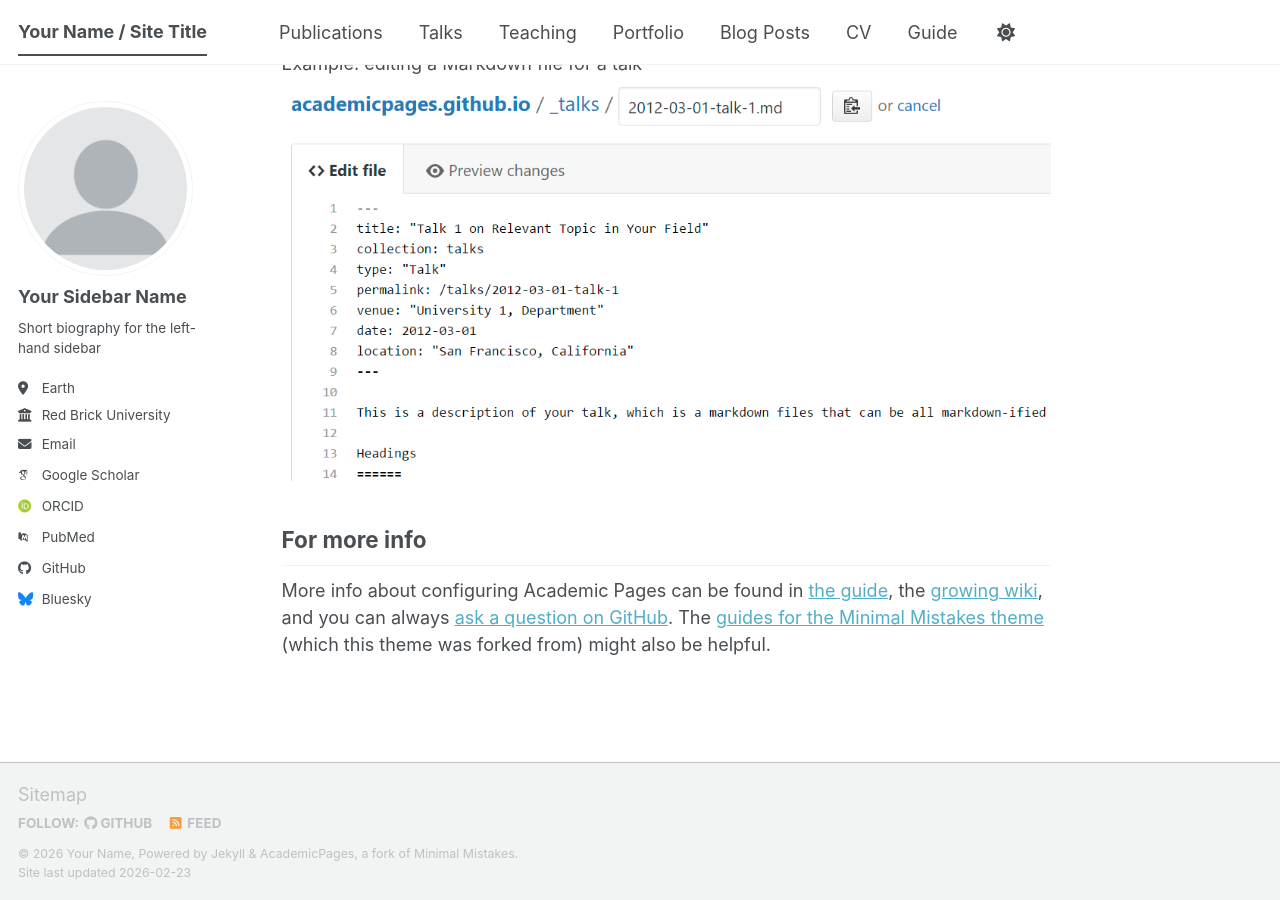
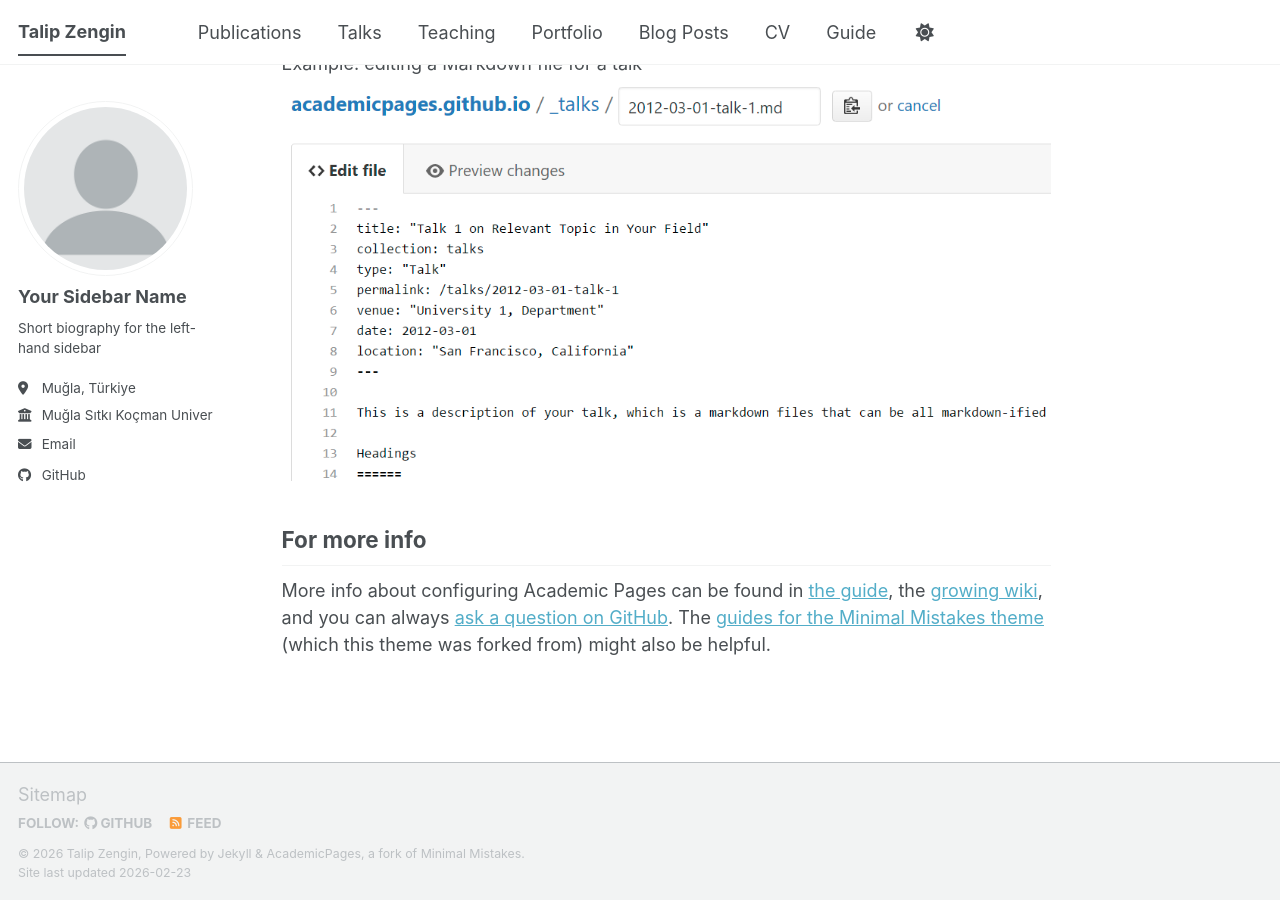
Before and after one commit to talipzengin/talipzengin.github.io, a Jekyll site: the page built from _pages/about.md, in a window 1280 px wide and 900 px high, scrolled down 2720 px. Built offline with Jekyll 4.4.1, drawn with Linux system fonts in a browser that asks for light colours; some web fonts are replaced; a script bundle is joined from its source files by our own code; library files that are not in the unit come from our copies.

Commit message:
Update _config.yml

```diff
--- a/_config.yml
+++ b/_config.yml
@@ -9,10 +9,10 @@
 # Basic Site Settings
 locale                   : "en-US"
 site_theme               : "default" # The available themes options are "default", "air", "sunrise", "mint", "dirt" and "contrast"
-title                    : "Your Name / Site Title"
+title                    : "Talip Zengin"
 title_separator          : "-"
-name                     : &name "Your Name"
-description              : &description "Your Name's academic portfolio"   # Update this with a general description of your site, this is the default if not overridden by a page
+name                     : &name "Talip Zengin"
+description              : &description "Computational biologist"   # Update this with a general description of your site, this is the default if not overridden by a page
 url                      : https://academicpages.github.io # The base hostname & protocol for your site e.g. "https://[your GitHub username].github.io",
                                                            # or if you already have some other page hosted on Github then use "https://[your GitHub username].github.io/[Your Repo Name]"
 baseurl                  : "" # the subpath of your site, e.g. "/blog"
@@ -27,21 +27,21 @@ author:
   name             : "Your Sidebar Name"
   pronouns         : # example: "she/her"
   bio              : "Short biography for the left-hand sidebar"
-  location         : "Earth"
-  employer         : "Red Brick University"
+  location         : "Muğla, Türkiye"
+  employer         : "Muğla Sıtkı Koçman University"
   uri              : # URL
-  email            : "none@example.org"
+  email            : "talipzengin@mu.edu.tr"
 
   # Academic websites
   academia         : # URL
   arxiv            : # URL - Update with the correct link to your profile
-  googlescholar    : "https://scholar.google.com/citations?user=PS_CX0AAAAAJ"
+  googlescholar    : # URL
   inspire-hep      : # URL
   impactstory      : # URL
-  orcid            : "https://orcid.org/yourorcidurl"
+  orcid            : # URL
   semantic         : # URL
   ssrn             : # URL
-  pubmed           : "https://www.ncbi.nlm.nih.gov/pubmed/?term=john+snow"
+  pubmed           : # URL
   researchgate     : # URL
   scopus           : # URL
   zotero           : # URL
@@ -57,7 +57,7 @@ author:
 
   # Social media
   artstation       : # Username
-  bluesky          : "bsky.app" # Replace this with you Bluesky username
+  bluesky          : # Username
   facebook         : # Username
   flickr           : # Username
   foursquare       : # Username
```
